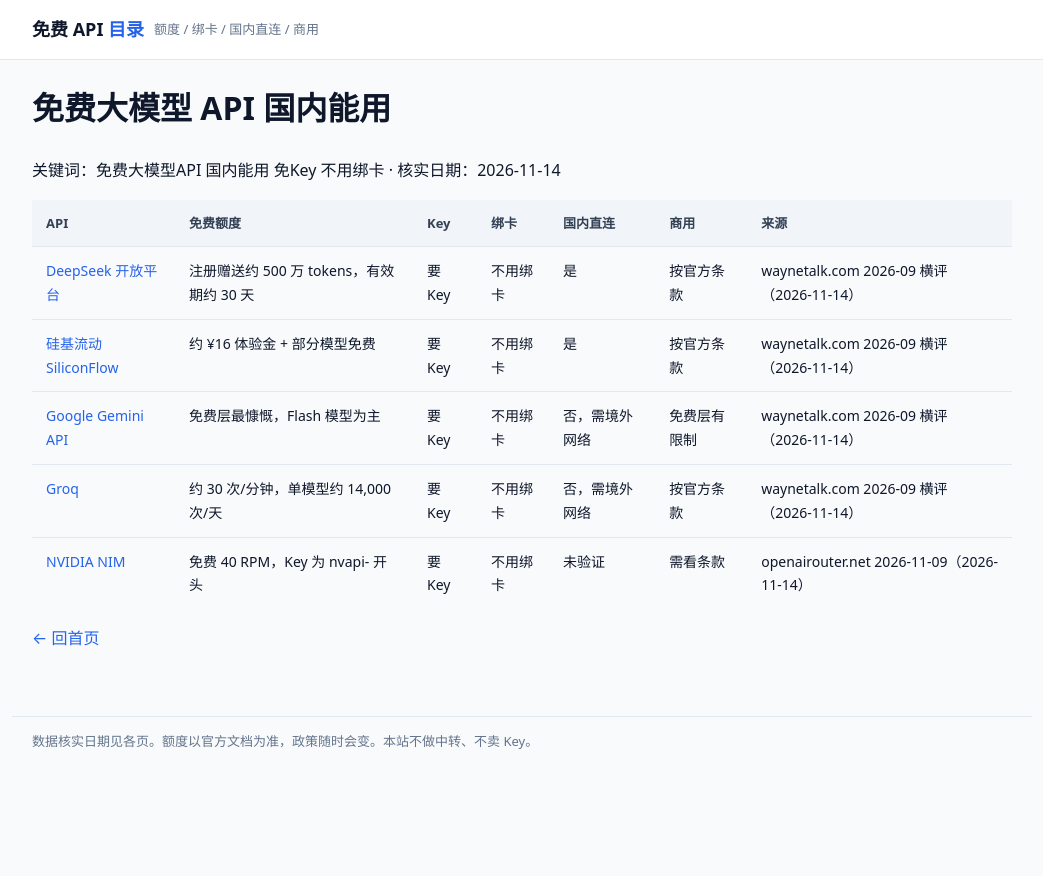
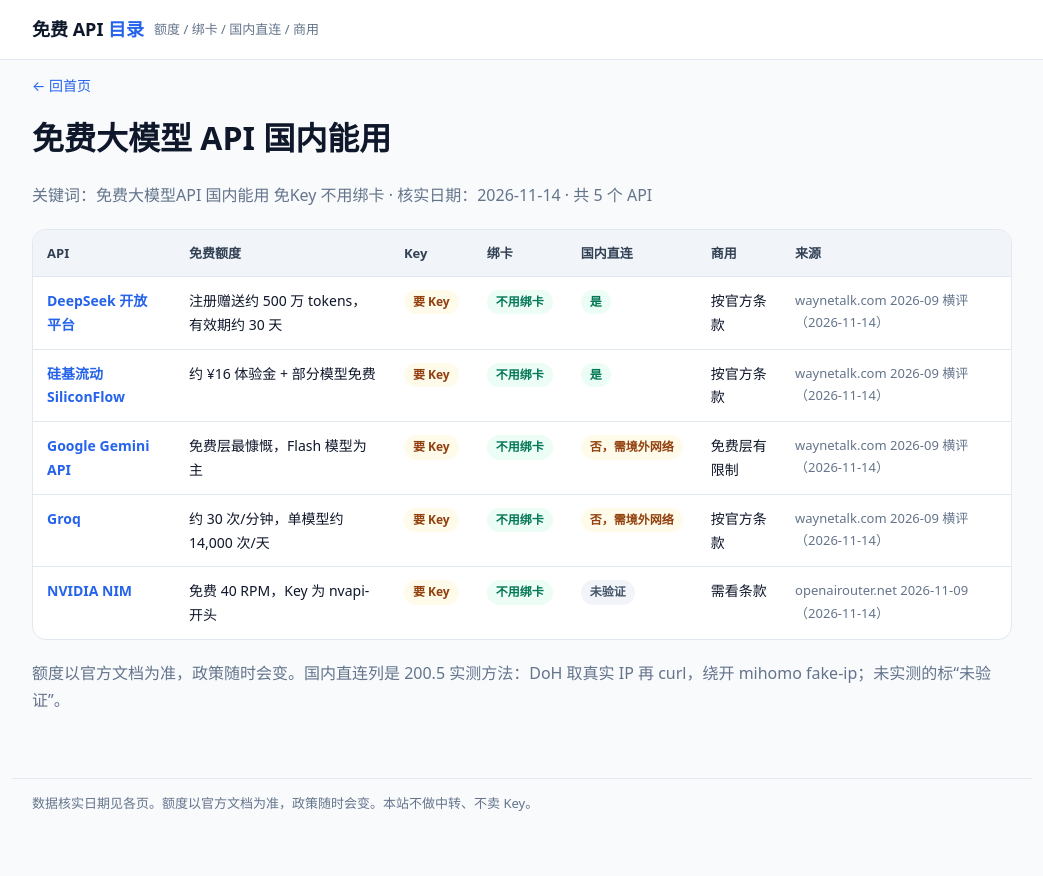
Before and after one commit to kofwj/free-api-directory, an Astro site: page /llm in a window 1280 px wide. Shown: the whole page, without its empty margins (118-1161 px from the left). Before the commit the page ends 813 px from the top, so only its background shows below. Built offline with nearby package versions, Linux system fonts and the light colour scheme; Astro itself is replaced by a stand-in of ours.

Commit message:
Redesign: hero, cards, badges, sticky topbar

```diff
--- a/src/pages/[slug].astro
+++ b/src/pages/[slug].astro
@@ -5,21 +5,35 @@ export function getStaticPaths() {
   return data.categories.map(c => ({ params: { slug: c.slug }, props: { cat: c } }));
 }
 const { cat } = Astro.props;
+const badge = (v: string) => {
+  if (v.includes('免 Key')) return ['green', v];
+  if (v.includes('要 Key') || v.includes('要 Token')) return ['amber', v];
+  if (v.startsWith('是')) return ['green', v];
+  if (v.startsWith('否')) return ['amber', v];
+  if (v.includes('不用绑卡')) return ['green', v];
+  if (v.includes('要注册')) return ['grey', v];
+  return ['grey', v];
+};
 ---
 <Layout title={`${cat.title} — 免费额度 / 绑卡 / 国内直连对比`} description={`${cat.title}：${cat.keyword}。免费额度、要不要 Key、绑卡、国内直连、能不能商用，一张表讲清。`}>
-<h1>{cat.title}</h1>
-<p>关键词：{cat.keyword} · 核实日期：{data.updated}</p>
-<table>
+<p class="back"><a href="/">← 回首页</a></p>
+<h1 style="font-size:32px;margin:8px 0">{cat.title}</h1>
+<p class="section-note">关键词：{cat.keyword} · 核实日期：{data.updated} · 共 {cat.items.length} 个 API</p>
+<div class="table-wrap"><table>
 <thead><tr><th>API</th><th>免费额度</th><th>Key</th><th>绑卡</th><th>国内直连</th><th>商用</th><th>来源</th></tr></thead>
 <tbody>
 {cat.items.map(i => (
 <tr>
-<td><a href={i.docs} rel="nofollow noopener" target="_blank">{i.name}</a></td>
-<td>{i.quota}</td><td>{i.key}</td><td>{i.card}</td><td>{i.china_direct}</td><td>{i.commercial}</td>
-<td>{i.source}（{i.verified}）</td>
+<td><a href={i.docs} rel="nofollow noopener" target="_blank"><strong>{i.name}</strong></a></td>
+<td>{i.quota}</td>
+<td><span class={`badge ${badge(i.key)[0]}`}>{badge(i.key)[1]}</span></td>
+<td><span class={`badge ${badge(i.card)[0]}`}>{badge(i.card)[1]}</span></td>
+<td><span class={`badge ${badge(i.china_direct)[0]}`}>{badge(i.china_direct)[1]}</span></td>
+<td>{i.commercial}</td>
+<td style="color:#64748b;font-size:13px">{i.source}（{i.verified}）</td>
 </tr>
 ))}
 </tbody>
-</table>
-<p><a href="/">← 回首页</a></p>
+</table></div>
+<p class="section-note">额度以官方文档为准，政策随时会变。国内直连列是 200.5 实测方法：DoH 取真实 IP 再 curl，绕开 mihomo fake-ip；未实测的标“未验证”。</p>
 </Layout>
```
